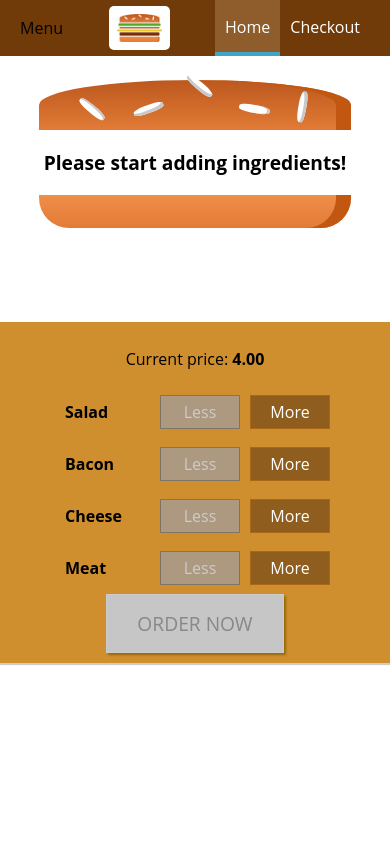
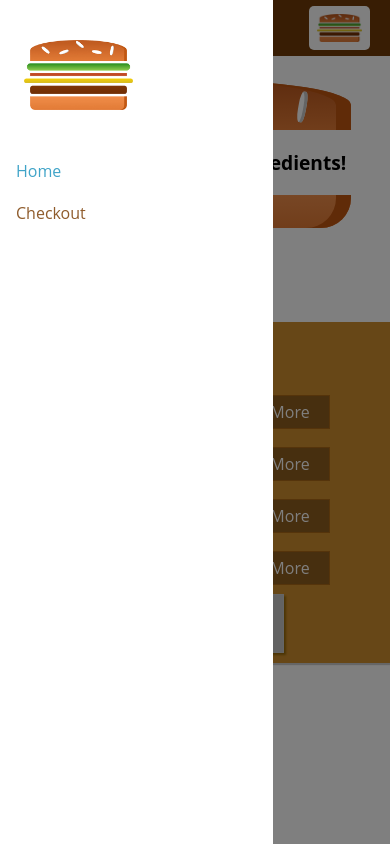
Before and after one commit to davidshare/Burger-Builder, a React app: page / in a window 390 px wide. Built offline with nearby package versions, Linux system fonts and the light colour scheme.

Commit message:
feat(navigationDrawer): implement navigation drawer feature
- create a component for the sidebar
- add a hamburger icon to the side drawer
- refactor css for nav items and make them responsive
- add the side drawer to the toolbar
- add a hamburger for showing the drawer
- implement functions to show and hide the drawer
- make the logo of the app responsive

```diff
--- a/src/components/Layout/Layout.js
+++ b/src/components/Layout/Layout.js
@@ -1,18 +1,37 @@
-import React from 'react';
+import React, { Component } from 'react';
 
 import Aux from '../../hoc/Aux';
 import Toolbar from '../Navigation/Toolbar/Toolbar';
 import '../../css/Layout.css'
+import SideDrawer from '../Navigation/SideDrawer/SideDrawer';
 
-const layout = (props) => (
+class Layout extends Component {
+
+	state ={
+		showSideDrawer: true
+	}
+
+	sideDrawerToggleHandler = (prevState) => {
+		this.setState({ showSideDrawer: !prevState .showSideDrawer })
+	}
+
+	sideDrawerClosedHandler = () => {
+		this.setState({ showSideDrawer: false })
+	}
+
+  render(){
+		return (
 			<Aux>
 				<div>
-			<Toolbar />
+					<Toolbar drawerToggleClicked={this.sideDrawerToggleHandler}/>
+					<SideDrawer open={this.state.showSideDrawer} closed={ this.sideDrawerClosedHandler }/>
 				</div>
 				<main className='Content'>
-    {props.children}
+				{this.props.children}
 				</main>
 			</Aux>
-);
+		)
+	}
+}
 
-export default layout;
+export default Layout;
--- /dev/null
+++ b/src/components/Navigation/SideDrawer/DrawerToggle/DrawerToggle.js
@@ -0,0 +1,13 @@
+import React from 'react';
+
+import '../../../../css/DrawerToggle.css';
+
+const DrawerToggle = (props) => (
+	<div className="DrawerToggle" onClick={props.clicked}>
+		<div></div>
+		<div></div>
+		<div></div>
+	</div>
+)
+
+export default DrawerToggle;
--- /dev/null
+++ b/src/components/Navigation/SideDrawer/SideDrawer.js
@@ -0,0 +1,31 @@
+import React from 'react';
+
+import Logo from '../../Logo/Logo';
+import NavigationItems from '../NavigationItems/NavigationItems';
+import Backdrop from '../../UI/Backdrop/Backdrop';
+import Aux from '../../../hoc/Aux';
+import '../../../css/SideDrawer.css'
+
+
+const sideDrawer = (props) => {
+
+	const attachClasses = ["SideDrawer", "close"];
+	if(props.open){
+		attachClasses[1] = "open";
+	}
+	return (
+		<Aux>
+			<Backdrop show={props.open} clicked={ props.closed }/>
+			<div className={attachClasses.join(" ")}>
+				<div className="SideLogo">
+					<Logo />
+				</div>
+				<nav>
+					<NavigationItems />
+				</nav>
+			</div>
+		</Aux>
+	);
+}
+
+export default sideDrawer;
--- a/src/components/Navigation/Toolbar/Toolbar.js
+++ b/src/components/Navigation/Toolbar/Toolbar.js
@@ -2,14 +2,14 @@ import React from 'react';
 import '../../../css/Toolbar.css';
 import Logo from '../../Logo/Logo';
 import NavigationItems from '../NavigationItems/NavigationItems';
+import DrawerToggle from '../SideDrawer/DrawerToggle/DrawerToggle';
 
 const toolbar = (props) => (
 	<header className="Toolbar">
-		<div>Menu</div>
+		<DrawerToggle clicked={props.drawerToggleClicked}/>
 		<Logo />
-		<nav>
+		<nav className="Desktop-only">
 		<NavigationItems />
-
 		</nav>
 	</header>
 );
--- /dev/null
+++ b/src/css/DrawerToggle.css
@@ -0,0 +1,23 @@
+.DrawerToggle {
+	width: 40px;
+	height: 100%;
+	display: flex;
+	flex-flow: column;
+	justify-content: space-around;
+	align-items: center;
+	padding: 10px 0;
+	box-sizing: border-box;
+	cursor: pointer;
+}
+
+.DrawerToggle div {
+	width: 90%;
+	height: 3px;
+	background-color: white;
+}
+
+@media (min-width: 500px) {
+	.DrawerToggle {
+			display: none;
+	}
+}
--- a/src/css/Logo.css
+++ b/src/css/Logo.css
@@ -1,7 +1,7 @@
 .Logo{
 	background-color: #fff;
 	padding: 8px;
-	height: 80%;
+	height: 100%;
 	box-sizing: border-box;
 	border-radius: 5px;
 }
--- a/src/css/NavigationItem.css
+++ b/src/css/NavigationItem.css
@@ -1,8 +1,29 @@
+.NavigationItem{
+	margin: 10px 0;
+	box-sizing: border-box;
+	display: block;
+	width: 100%;
+}
+
+.NavigationItem a{
+	color: #8f5c2c;
+	text-decoration: none;
+	width: 100%;
+	box-sizing: border-box;
+	display: block;
+}
+
+.NavigationItem a:hover,
+.NavigationItem a:active,
+.NavigationItem a.active{
+	color: #40a4c8;
+}
+
+@media(min-width: 500px){
 	.NavigationItem{
 		margin: 0;
-	box-sizing: border-box;
 		display: flex;
-	height: 100%;
+		width: auto;
 		align-items: center;
 	}
 
@@ -12,8 +33,6 @@
 		height: 100%;
 		padding: 16px 10px;
 		border-bottom: 4px solid transparent;
-	box-sizing: border-box;
-	display: block;
 	}
 
 	.NavigationItem a:hover,
@@ -23,3 +42,4 @@
 		border-bottom: 4px solid #40a4c8;
 		color: #fff;
 	}
+}
--- a/src/css/NavigationItems.css
+++ b/src/css/NavigationItems.css
@@ -3,6 +3,13 @@
 	padding: 0;
 	list-style-type: none;
 	display: flex;
+	flex-flow: column;
 	align-items: center;
 	height: 100%;
 }
+
+@media (min-width: 500px){
+	.NavigationItems{
+		flex-flow: row;
+	}
+}
--- /dev/null
+++ b/src/css/SideDrawer.css
@@ -0,0 +1,32 @@
+.SideDrawer{
+	position: fixed;
+	width: 280px;
+	max-width: 70%;
+	height: 100%;
+	left: 0;
+	top: 0;
+	z-index: 200;
+	background-color: #fff;
+	padding: 32px 16px;
+	box-sizing: border-box;
+	transition: transform 0.3s ease-out;
+}
+
+@media (min-width: 500px){
+	.SideDrawer{
+		display: none;
+	}
+}
+
+.open {
+	transform: translateX(0)
+}
+
+.close {
+	transform: translateX(-100%);
+}
+
+.SideLogo{
+	height: 11%;
+	margin-bottom: 32px;
+}
--- a/src/css/Toolbar.css
+++ b/src/css/Toolbar.css
@@ -15,5 +15,14 @@
 
 .Toolbar nav{
 	height: 100%;
+}
 
+.Toolbar .Logo{
+	height: 80%;
 }
+
+@media(max-width: 499px){
+	.Desktop-only{
+		display: none;
+	}
+}
```
Lines whose indentation alone changed are shown as unchanged.
